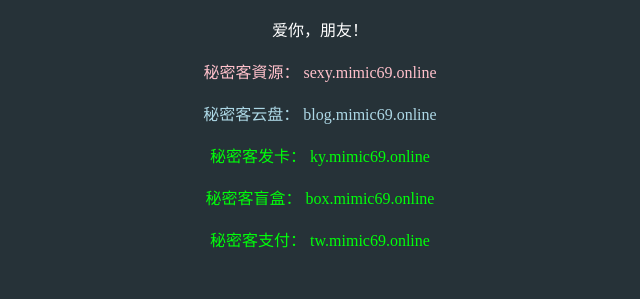
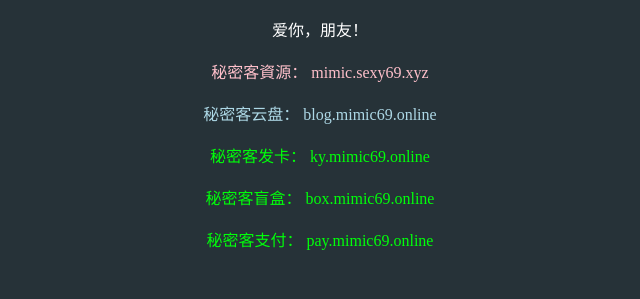
Before and after one commit to MIMIC666/mimic666.github.io, a plain HTML site: page index.html in a window 1280 px wide. Shown: the part 515-814 px from the top of the page, 320-960 px from the left. Drawn offline with Linux system fonts and the light colour scheme.

Commit message:
Update index.html

```diff
--- a/index.html
+++ b/index.html
@@ -395,11 +395,11 @@
         <p>
         </p>
         <nav class="linkEffect">
-            <a style="color:pink;" href="http://sexy.mimic69.online" target="_blank">秘密客資源： sexy.mimic69.online</a><br><br>
+            <a style="color:pink;" href="http://sexy.mimic69.online" target="_blank">秘密客資源： mimic.sexy69.xyz</a><br><br>
             <a style="color:#ADD8E6;" href="http://blog.mimic69.online" target="_blank">秘密客云盘： blog.mimic69.online</a><br><br>
             <a style="color:#00FF0A;" href="http://ky.mimic69.online" target="_blank">秘密客发卡： ky.mimic69.online</a><br><br>
             <a style="color:#00FF0A;" href="https://box.mimic69.online" target="_blank">秘密客盲盒： box.mimic69.online</a><br><br>
-            <a style="color:#00FF0A;" href="http://tw.mimic69.online" target="_blank">秘密客支付： tw.mimic69.online</a><br><br><br><br>
+            <a style="color:#00FF0A;" href="http://tw.mimic69.online" target="_blank">秘密客支付： pay.mimic69.online</a><br><br><br><br>
 
              <a style="color:red;" href="#">近期失效： 0（未失效）</a><br>
 
```
